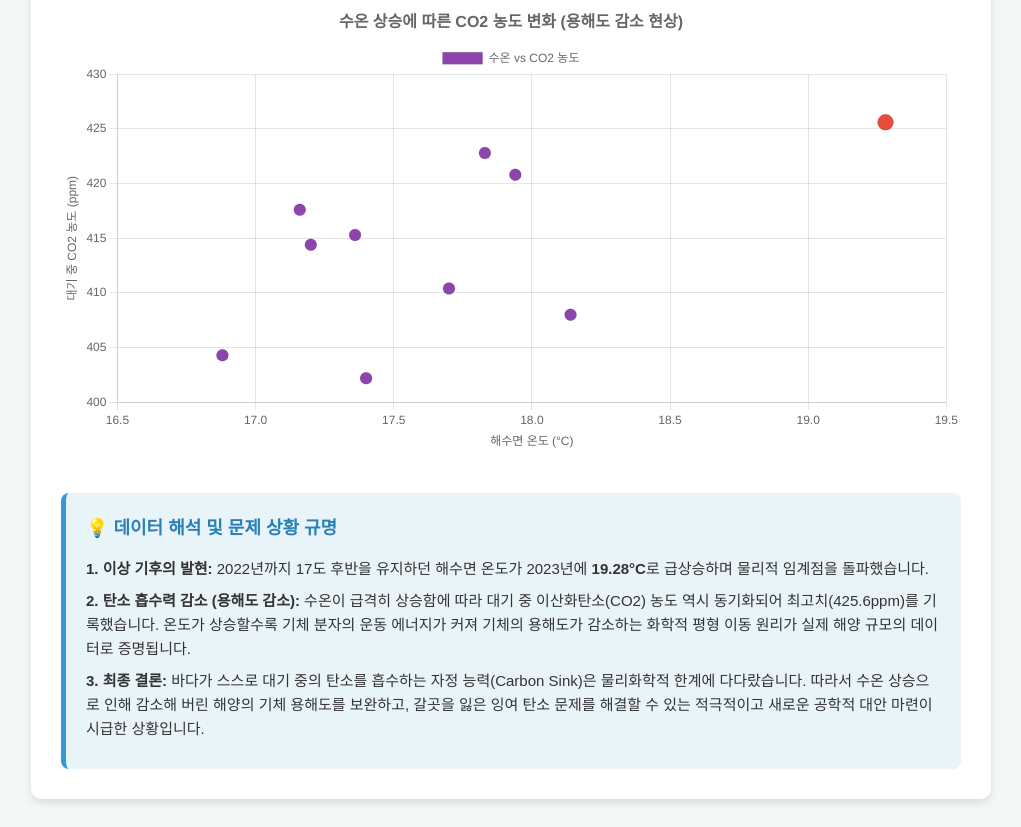
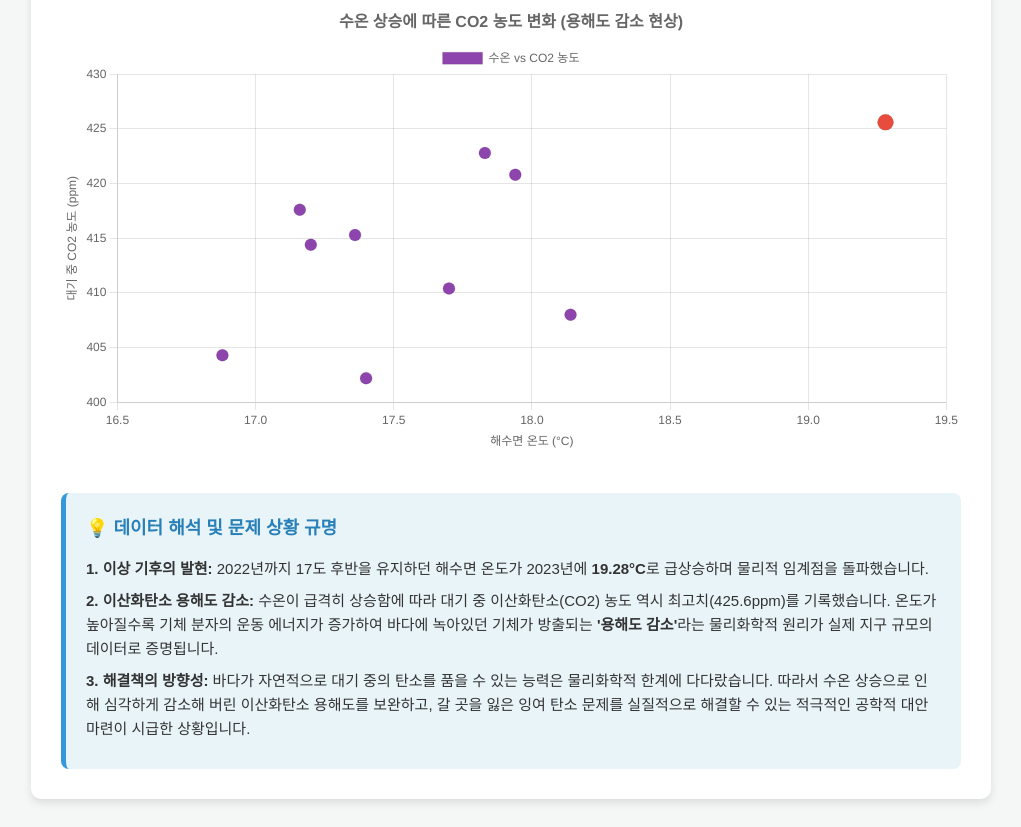
Before and after one commit to yooooooon0303/total, a plain HTML site: page index.html in a window 1280 px wide. Shown: the part 660-1487 px from the top of the page, without its empty margins (129-1150 px from the left). Drawn offline with nearby package versions, Linux system fonts and the light colour scheme.

Commit message:
Update index.html

```diff
--- a/index.html
+++ b/index.html
@@ -3,7 +3,7 @@
 <head>
     <meta charset="UTF-8">
     <meta name="viewport" content="width=device-width, initial-scale=1.0">
-    <title>해양 탄소 흡수 한계 시각화</title>
+    <title>해양 이산화탄소 용해도 감소 시각화</title>
     <script src="https://cdn.jsdelivr.net/npm/chart.js"></script>
     <style>
         body { font-family: 'Malgun Gothic', sans-serif; background-color: #f4f7f6; padding: 20px; color: #333; }
@@ -18,7 +18,8 @@
 </head>
 <body>
     <div class="container">
-        <h1>수온 상승과 해양의 탄소 흡수 한계</h1>
+        <!-- 제목을 '용해도 감소 현상'으로 변경 -->
+        <h1>수온 상승에 따른 해양의 이산화탄소 용해도 감소 현상</h1>
         <div class="subtitle">(울릉도 관측 데이터: 2014-2023)</div>
 
         <div class="chart-wrapper">
@@ -32,8 +33,8 @@
         <div class="interpretation">
             <h3>💡 데이터 해석 및 문제 상황 규명</h3>
             <p><strong>1. 이상 기후의 발현:</strong> 2022년까지 17도 후반을 유지하던 해수면 온도가 2023년에 <strong>19.28°C</strong>로 급상승하며 물리적 임계점을 돌파했습니다.</p>
-            <p><strong>2. 탄소 흡수력 감소 (용해도 감소):</strong> 수온이 급격히 상승함에 따라 대기 중 이산화탄소(CO2) 농도 역시 동기화되어 최고치(425.6ppm)를 기록했습니다. 온도가 상승할수록 기체 분자의 운동 에너지가 커져 기체의 용해도가 감소하는 화학적 평형 이동 원리가 실제 해양 규모의 데이터로 증명됩니다.</p>
-            <p><strong>3. 최종 결론:</strong> 바다가 스스로 대기 중의 탄소를 흡수하는 자정 능력(Carbon Sink)은 물리화학적 한계에 다다랐습니다. 따라서 수온 상승으로 인해 감소해 버린 해양의 기체 용해도를 보완하고, 갈곳을 잃은 잉여 탄소 문제를 해결할 수 있는 적극적이고 새로운 공학적 대안 마련이 시급한 상황입니다.</p>
+            <p><strong>2. 이산화탄소 용해도 감소:</strong> 수온이 급격히 상승함에 따라 대기 중 이산화탄소(CO2) 농도 역시 최고치(425.6ppm)를 기록했습니다. 온도가 높아질수록 기체 분자의 운동 에너지가 증가하여 바다에 녹아있던 기체가 방출되는 <strong>'용해도 감소'</strong>라는 물리화학적 원리가 실제 지구 규모의 데이터로 증명됩니다.</p>
+            <p><strong>3. 해결책의 방향성:</strong> 바다가 자연적으로 대기 중의 탄소를 품을 수 있는 능력은 물리화학적 한계에 다다랐습니다. 따라서 수온 상승으로 인해 심각하게 감소해 버린 이산화탄소 용해도를 보완하고, 갈 곳을 잃은 잉여 탄소 문제를 실질적으로 해결할 수 있는 적극적인 공학적 대안 마련이 시급한 상황입니다.</p>
         </div>
     </div>
 
```
